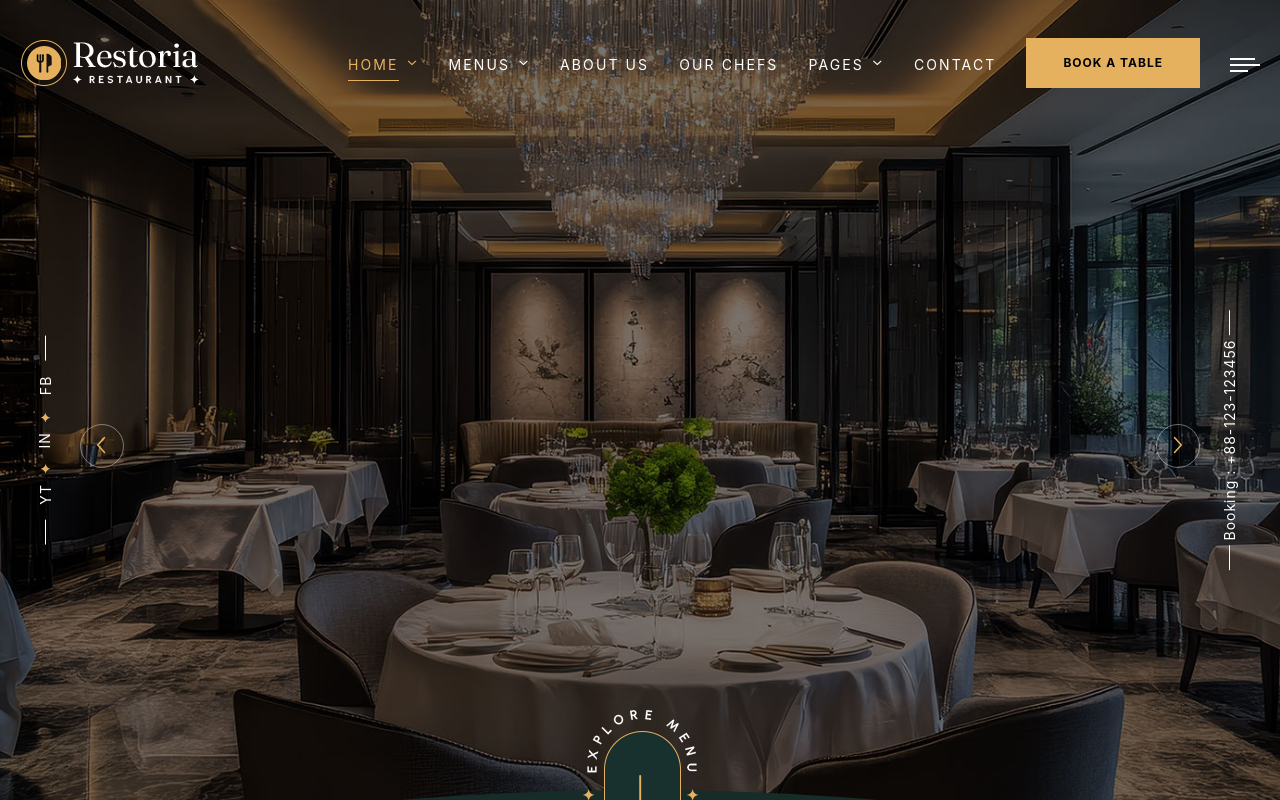
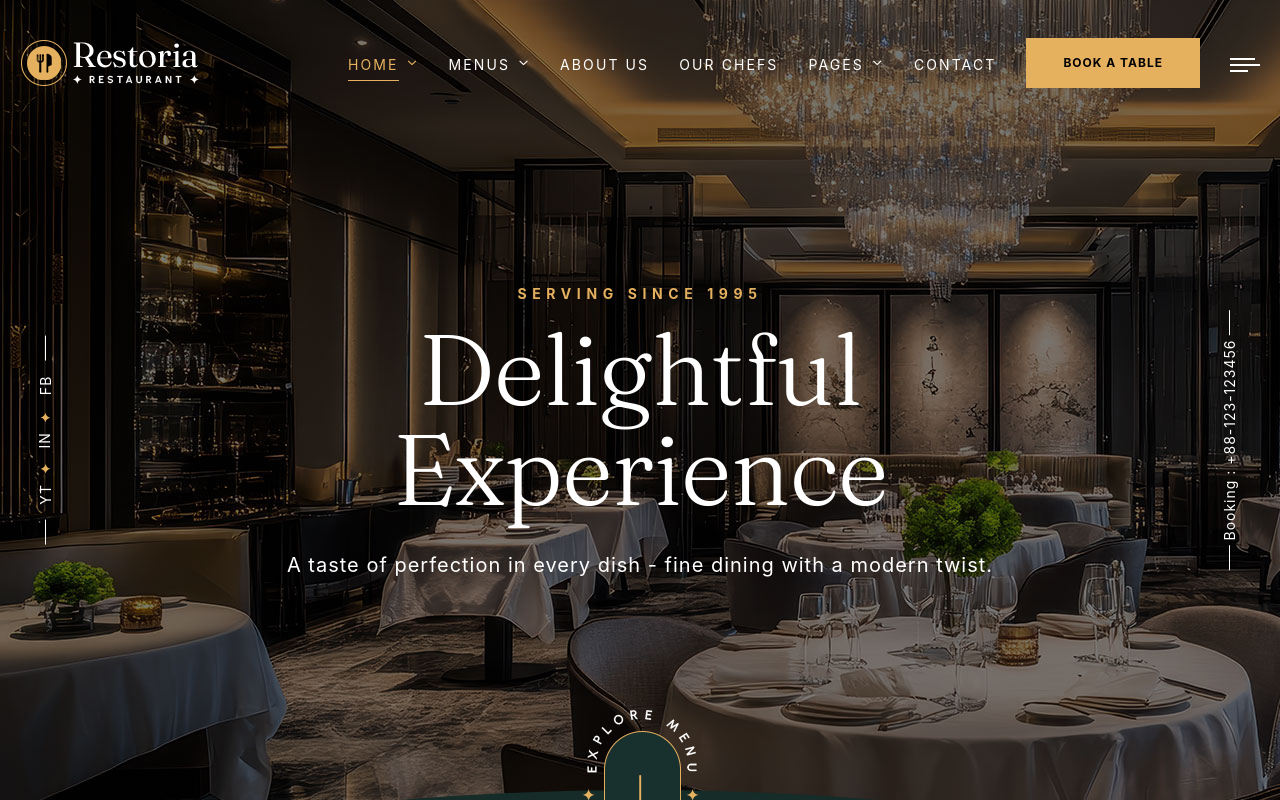
Before and after one commit to EmmanuelOsawe/Chop, a React (Create React App) app in the folder eat/: page / in a window 1280 px wide. Shown: the top 800 px of the page. Built offline with nearby package versions, Linux system fonts and the light colour scheme.

Commit message:
fixed swiper/slider

```diff
--- a/eat/package.json
+++ b/eat/package.json
@@ -11,6 +11,7 @@
     "react-dom": "^19.1.1",
     "react-router-dom": "^7.9.1",
     "react-scripts": "5.0.1",
+    "swiper": "^12.0.2",
     "web-vitals": "^2.1.4"
   },
   "scripts": {
--- a/eat/src/Home.js
+++ b/eat/src/Home.js
@@ -1,5 +1,7 @@
 import logo from './logo.svg';
 import './App.css';
+import { Swiper, SwiperSlide } from "swiper/react";
+import "swiper/css";
 
 function Home() {
   return (
@@ -236,71 +238,73 @@ function Home() {
                       </ul>
                       <span className="line" />
                   </div>
-                  <div className="banner-container">
-                      <div className="banner-slider">
-                          <div className="swiper-wrapper">
-                              {/*Slide Item*/}
-                              <div className="swiper-slide slide-item">
-                                  <div className="image-layer" style={{ backgroundImage: 'url(/assets/images/main-slider/slider-1.jpg)' }} />
+                  <Swiper spaceBetween={0} slidesPerView={1} loop={true}>
+                      {/* Slide 1 */}
+                      <SwiperSlide>
+                          <div
+                              className="slide-item image-layer"
+                              style={{ backgroundImage: "url(/assets/images/main-slider/slider-1.jpg)" }}
+                          >
                               <div className="auto-container">
                                   <div className="content-box">
                                       <div className="content">
-                                              <div className="clearfix">
                                           <div className="inner">
                                               <div className="subtitle"><span>Serving Since 1995</span></div>
                                               <h1>Delightful Experience</h1>
-                                                      <div className="text">A taste of perfection in every dish - fine dining with a modern twist.</div>
-                                                      <div className="links-box wow fadeInUp" data-wow-delay="0ms" data-wow-duration="1500ms">
+                                              <div className="text">
+                                                  A taste of perfection in every dish - fine dining with a modern twist.
                                               </div>
                                           </div>
                                       </div>
                                   </div>
                               </div>
                           </div>
-                              </div>
-                              {/*Slide Item*/}
-                              <div className="swiper-slide slide-item">
-                                  <div className="image-layer" style={{ backgroundImage: 'url(/assets/images/main-slider/slider-2.jpg)' }} />
+                      </SwiperSlide>
+
+                      {/* Slide 2 */}
+                      <SwiperSlide>
+                          <div
+                              className="slide-item image-layer"
+                              style={{ backgroundImage: "url(/assets/images/main-slider/slider-2.jpg)" }}
+                          >
                               <div className="auto-container">
                                   <div className="content-box">
                                       <div className="content">
-                                              <div className="clearfix">
                                           <div className="inner">
                                               <div className="subtitle"><span>Delicious Taste in City</span></div>
                                               <h1>Taste the Tradition</h1>
-                                                      <div className="text">A taste of perfection in every dish - fine dining with a modern twist.</div>
-                                                      <div className="links-box clearfix">
+                                              <div className="text">
+                                                  A taste of perfection in every dish - fine dining with a modern twist.
                                               </div>
                                           </div>
                                       </div>
                                   </div>
                               </div>
                           </div>
-                              </div>
-                              {/*Slide Item*/}
-                              <div className="swiper-slide slide-item">
-                                  <div className="image-layer" style={{ backgroundImage: 'url(/assets/images/main-slider/slider-3.jpg)' }} />
+                      </SwiperSlide>
+
+                      {/* Slide 3 */}
+                      <SwiperSlide>
+                          <div
+                              className="slide-item image-layer"
+                              style={{ backgroundImage: "url(/assets/images/main-slider/slider-3.jpg)" }}
+                          >
                               <div className="auto-container">
                                   <div className="content-box">
                                       <div className="content">
-                                              <div className="clearfix">
                                           <div className="inner">
-                                                      <div className="subtitle"><span>Tradational Taste</span></div>
+                                              <div className="subtitle"><span>Traditional Taste</span></div>
                                               <h1>Savor Every Bite</h1>
-                                                      <div className="text">A taste of perfection in every dish - fine dining with a modern twist.</div>
-                                                      <div className="links-box clearfix">
+                                              <div className="text">
+                                                  A taste of perfection in every dish - fine dining with a modern twist.
                                               </div>
                                           </div>
                                       </div>
                                   </div>
                               </div>
                           </div>
-                              </div>
-                          </div>
-                          <div className="swiper-button-prev"><span className="fal fa-angle-left" /></div>
-                          <div className="swiper-button-next"><span className="fal fa-angle-right" /></div>
-                      </div>
-                  </div>
+                      </SwiperSlide>
+                  </Swiper>
                    <a href="book-table.html" className="explore-menu-btn">
                       <span className="icon"> <img src="/assets/images/resource/menu-badge-arrow.png" alt="image" title="image" /> </span>
                   </a>
```
Also changed, not shown: 1 other file (tests, documents, lock files or other folders). Lines whose indentation alone changed are shown as unchanged.
